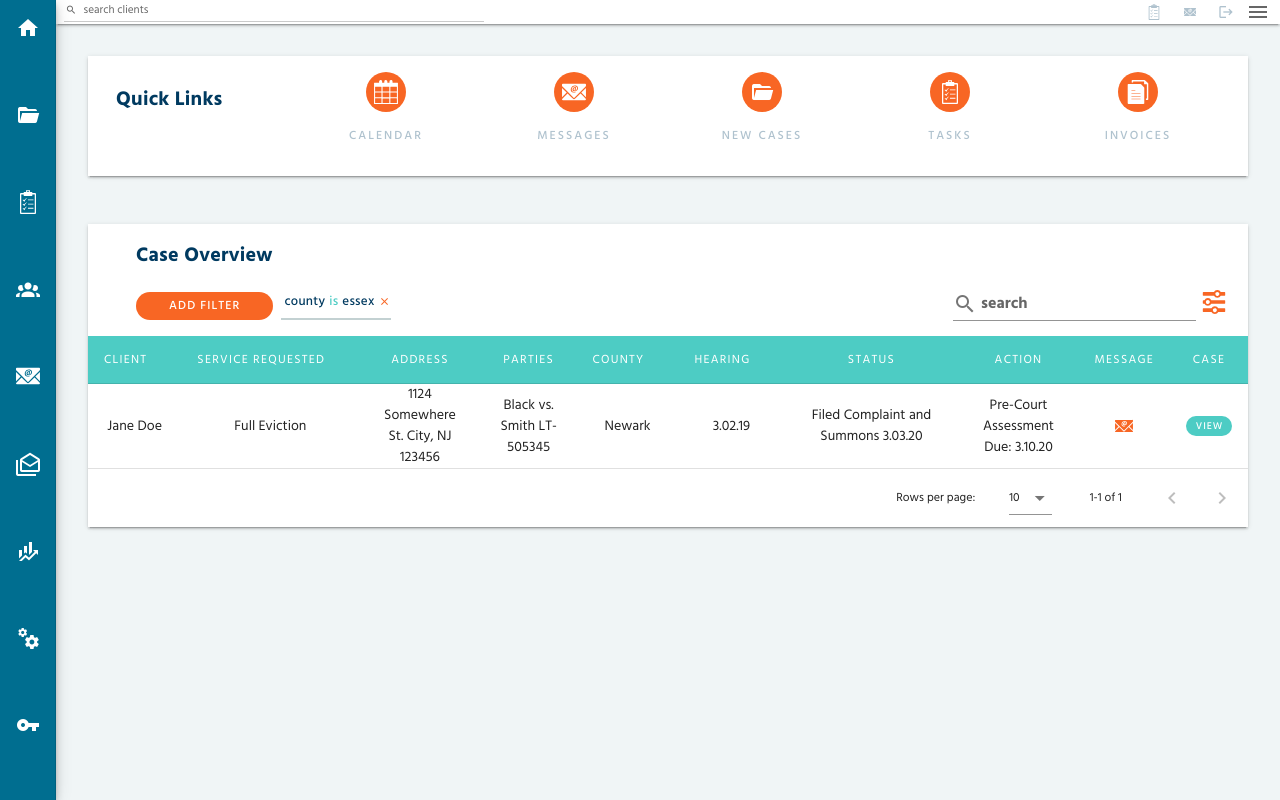
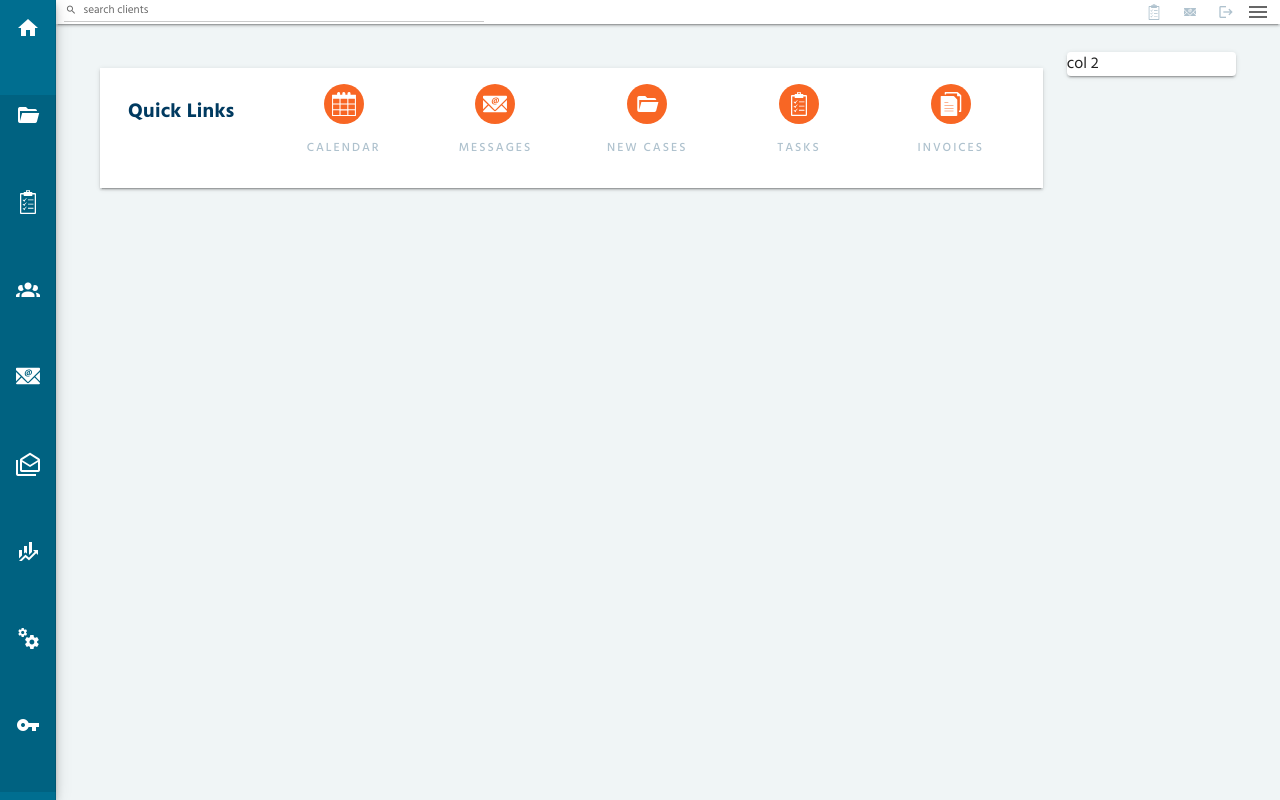
Before and after one commit to R-Levy/attor-dash, a Vue app: page /case-view in a window 1280 px wide. Built offline with nearby package versions, Linux system fonts and the light colour scheme.

Commit message:
router installed and initial framework

```diff
--- a/package.json
+++ b/package.json
@@ -13,6 +13,7 @@
     "express": "^4.17.1",
     "serve-static": "^1.14.1",
     "vue": "^2.6.11",
+    "vue-router": "^3.1.6",
     "vuetify": "^2.2.11",
     "vuex": "^3.1.3"
   },
--- a/src/App.vue
+++ b/src/App.vue
@@ -4,7 +4,8 @@
 
     <v-content>
      <Toolbar />
-     <Main />
+     <!-- <Main /> -->
+     <router-view  />
     </v-content>
   </v-app>
 </template>
@@ -12,7 +13,7 @@
 <script>
 import Navigation from './components/Navigation';
 import Toolbar from './components/Toolbar';
-import Main from './components/pages/Main'
+//import Main from './components/pages/Main'
 
 export default {
   name: 'App',
@@ -20,7 +21,7 @@ export default {
   components: {
     Navigation,
     Toolbar,
-    Main,
+    //Main,
   },
 
   data: () => ({
--- a/src/components/BlueList.vue
+++ b/src/components/BlueList.vue
@@ -8,6 +8,7 @@
                 on-icon="mdi-checkbox-blank-circle"
                 off-icon="mdi-checkbox-blank-circle-outline"
                 hide-details
+
                 ></v-checkbox>
       </div>
   </v-container>
--- a/src/components/DataTable.vue
+++ b/src/components/DataTable.vue
@@ -1,7 +1,7 @@
 <template>
 <div>
     <v-data-table
-      :headers="headers"
+      :headers="computedHeaders"
       :items="cases"
       :search="search"
     >
@@ -106,6 +106,14 @@ export default {
         ],
       }
     },
+    computed: {
+    userHeaders(){
+      return  this.$store.getters.userHeaders
+    },
+   computedHeaders () {
+      return this.headers.filter(header => this.userHeaders.includes(header.value))
+   }
+}
 }
 </script>
 
--- a/src/components/FilterArea.vue
+++ b/src/components/FilterArea.vue
@@ -59,8 +59,6 @@ export default {
     },
     data () {
       return {
-        //filterDialogOpen: false,
-        //columnDialogOpen: false,
       }
     },
     methods:{
--- a/src/components/Navigation.vue
+++ b/src/components/Navigation.vue
@@ -2,7 +2,7 @@
   <v-navigation-drawer
         app
       v-model="drawer"
-      :mini-variant.sync="mini"
+      :mini-variant="mini"
       permanent
       color='#006E90'
       class="elevation-6"
@@ -11,6 +11,7 @@
         <v-list-item
           v-for="item in items"
           :key="item.title"
+          :to="{path: item.path}"
           link
         >
           <v-list-item-icon>
@@ -32,8 +33,8 @@ export default {
       return {
         drawer: true,
         items: [
-          { title: 'Home', icon: 'mdi-home' },
-          { title: 'Files', icon: 'mdi-folder-open' },
+          { title: 'Home', icon: 'mdi-home', path: '/' },
+          { title: 'Files', icon: 'mdi-folder-open', path: 'case-view' },
           { title: 'Files', icon: '$tasks' },
           { title: 'Users', icon: 'mdi-account-group' },
           { title: 'Mail', icon: '$email' },
--- /dev/null
+++ b/src/components/pages/CaseView.vue
@@ -0,0 +1,37 @@
+<template>
+<div class='py-4 px-8'>
+    <v-container>
+    <v-row>
+        <v-col cols="10">
+            <QuickLinkBar />
+        </v-col>
+        <v-col cols="2">
+            <v-card>col 2</v-card>
+        </v-col>
+    </v-row>
+    </v-container>
+    <!-- <InfoBar :items="items"/> -->
+
+</div>
+</template>
+
+<script>
+//import InfoBar from "@/components/InfoBar";
+import QuickLinkBar from '@/components/QuickLinkBar'
+
+export default {
+    name: 'Main',
+    components: {
+        QuickLinkBar,
+    },
+    data() {
+        return{
+        }
+    }
+
+}
+</script>
+
+<style>
+
+</style>
--- a/src/main.js
+++ b/src/main.js
@@ -2,11 +2,13 @@ import Vue from 'vue'
 import App from './App.vue'
 import vuetify from './plugins/vuetify';
 import { store } from './store.js';
+import router from './router.js'
 
 Vue.config.productionTip = false
 
 new Vue({
   vuetify,
   store,
+  router,
   render: h => h(App)
 }).$mount('#app')
--- /dev/null
+++ b/src/router.js
@@ -0,0 +1,26 @@
+import Vue from 'vue'
+import VueRouter from  'vue-router'
+import Main from '@/components/pages/Main.vue'
+import CaseView from '@/components/pages/CaseView.vue'
+
+Vue.use(VueRouter);
+
+const routes = [
+  {
+    path: "/",
+    name: "main",
+    component: Main
+  },
+  {
+    path: '/case-view',
+    name: 'case-view',
+    component: CaseView
+  }
+]
+
+const router = new VueRouter({
+  mode: 'history',
+  routes
+})
+
+export default router
--- a/src/store.js
+++ b/src/store.js
@@ -6,9 +6,11 @@ Vue.use(Vuex);
 export const store = new Vuex.Store({
     state: {
       dialog: '',
+      userHeaders: ['name', 'service', 'address', 'parties','county','hearing','status','action', 'message', 'case-view']
     },
     getters: {
         dialog: state => state.dialog,
+        userHeaders: state => state.userHeaders,
     },
     mutations: {
         setDialog(state, dialogValue) {
```
Also changed, not shown: 1 other file (tests, documents, lock files or other folders).
